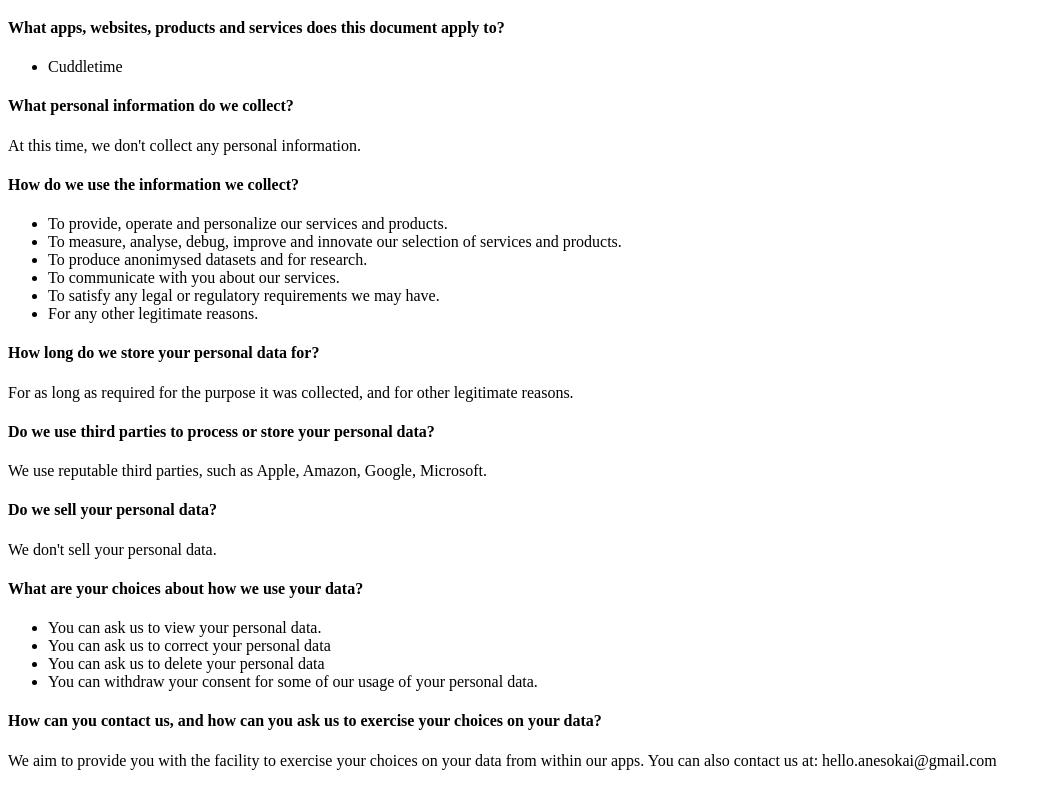
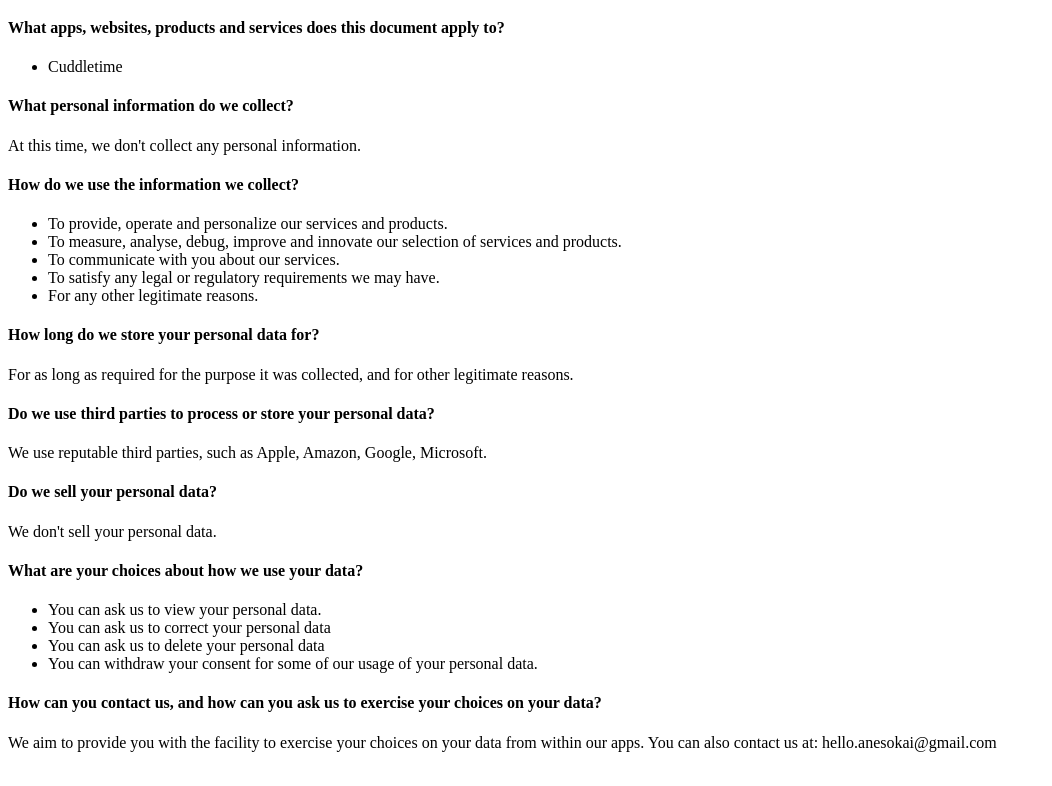
Before and after one commit to nicolatalin/nicolatalin.github.io, a plain HTML site: page privacy.html in a window 1280 px wide. Shown: the part 87-873 px from the top of the page, without its empty margins (0-1052 px from the left). Drawn offline with Linux system fonts and the light colour scheme.

Commit message:
Update privacy.html

```diff
--- a/privacy.html
+++ b/privacy.html
@@ -23,7 +23,6 @@
       <ul>
         <li>To provide, operate and personalize our services and products.</li>
         <li>To measure, analyse, debug, improve and innovate our selection of services and products.</li>
-        <li>To produce anonimysed datasets and for research.</li>
         <li>To communicate with you about our services.</li>
         <li>To satisfy any legal or regulatory requirements we may have.</li>
         <li>For any other legitimate reasons.</li>
```
